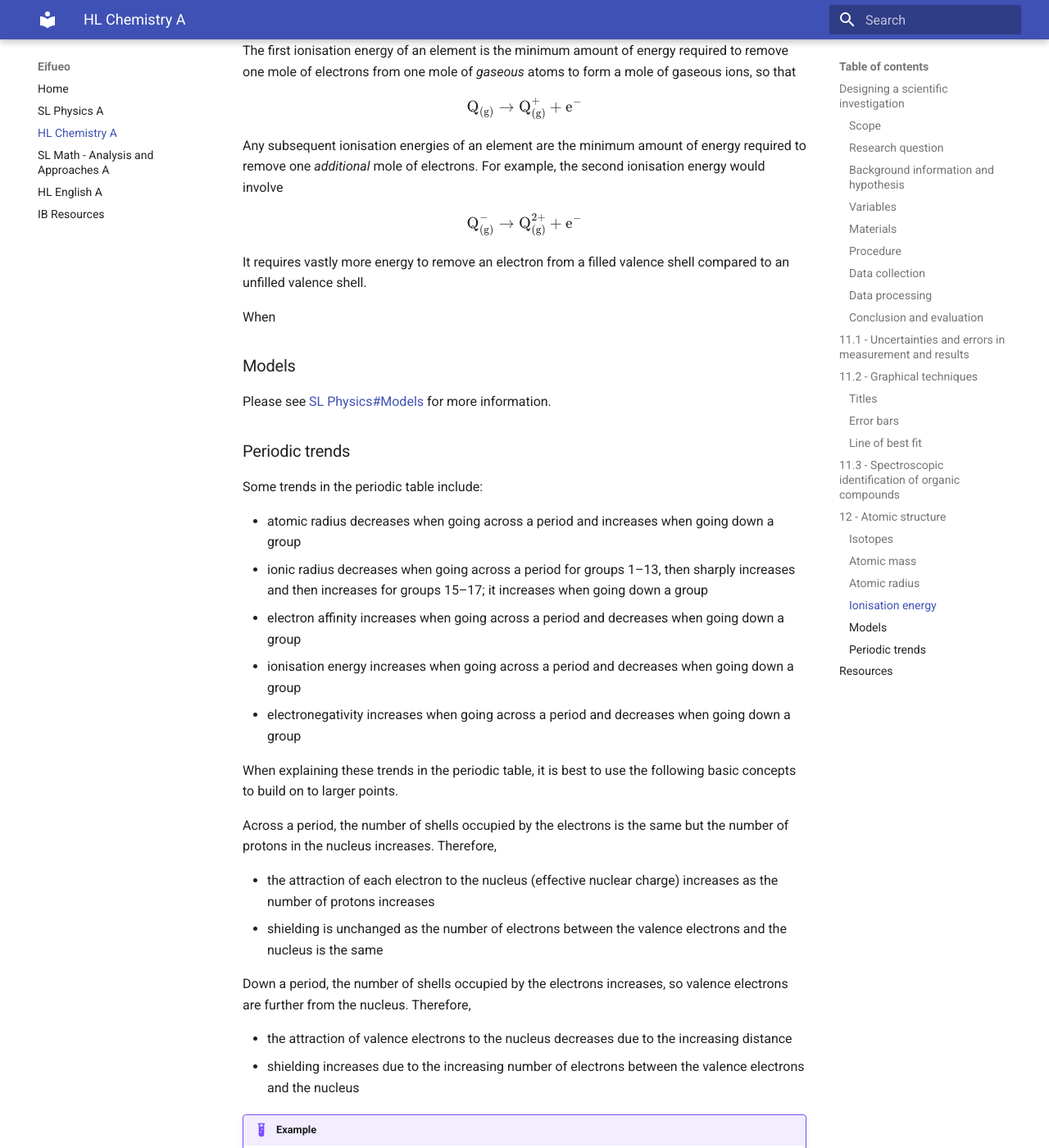
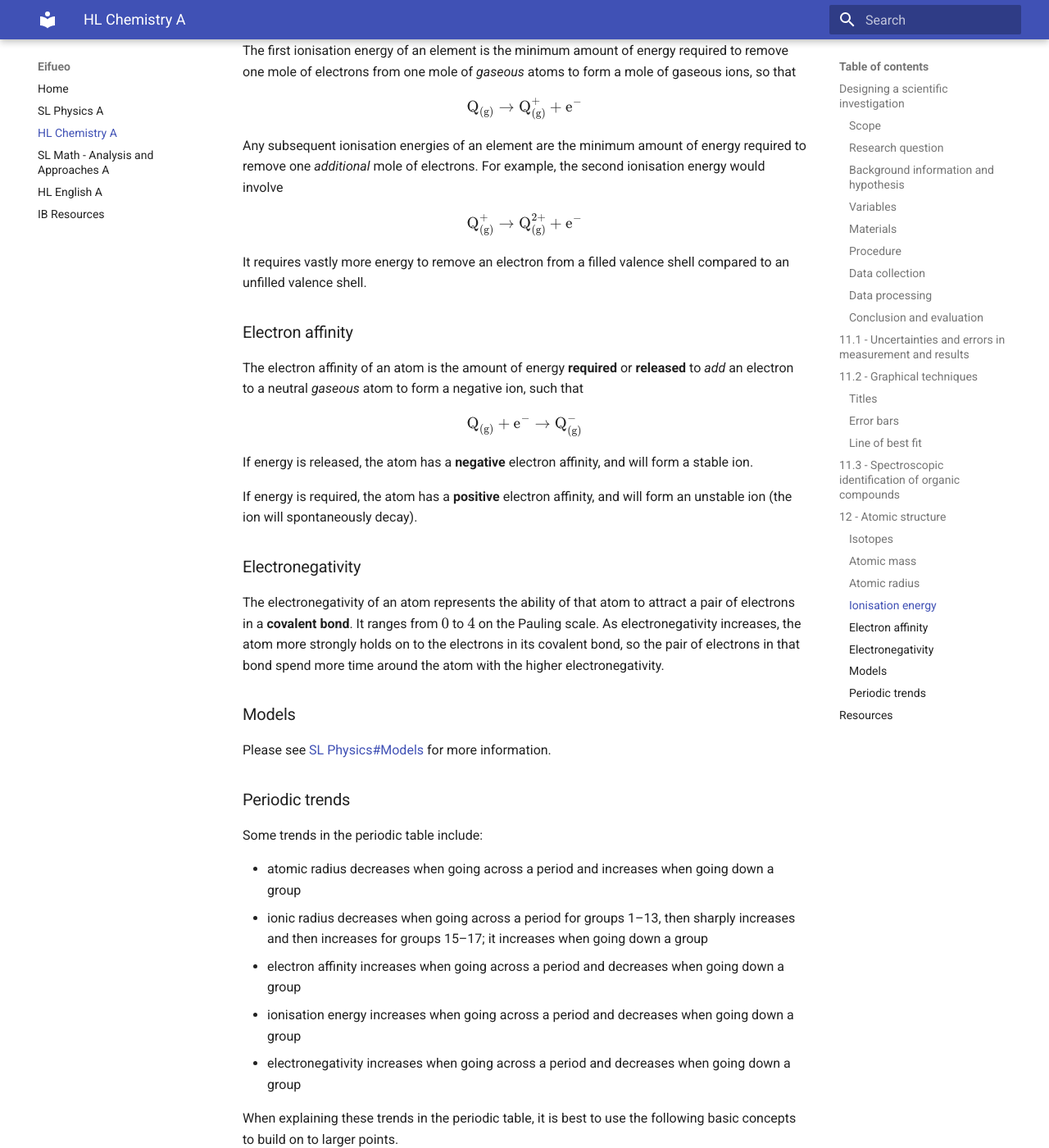
Before and after one commit to potatoeggy/eifueo, an MkDocs documentation site: the page built from docs/sch3uz.md, in a window 1280 px wide and 1400 px high, scrolled down 5570 px. Shown: the whole window at 82% size. Built offline with MkDocs 1.6.1 and Material for MkDocs 9.7.7, drawn with Linux system fonts in a browser that asks for light colours; formulas are drawn with MathJax 3.

Commit message:
chem: add electron affinity and electronegativity

```diff
--- a/docs/sch3uz.md
+++ b/docs/sch3uz.md
@@ -163,11 +163,22 @@ The first ionisation energy of an element is the minimum amount of energy requir
 $$\text{Q}_\text{(g)} \rightarrow \text{Q}_\text{(g)}^+ + \text{e}^-$$
 
 Any subsequent ionisation energies of an element are the minimum amount of energy required to remove one *additional* mole of electrons. For example, the second ionisation energy would involve
-$$\text{Q}_\text{(g)}^- \rightarrow \text{Q}_\text{(g)}^{2+} + \text{e}^-$$
+$$\text{Q}_\text{(g)}^+ \rightarrow \text{Q}_\text{(g)}^{2+} + \text{e}^-$$
 
 It requires vastly more energy to remove an electron from a filled valence shell compared to an unfilled valence shell.
 
-When
+### Electron affinity
+
+The electron affinity of an atom is the amount of energy **required** or **released** to *add* an electron to a neutral *gaseous* atom to form a negative ion, such that
+$$\text{Q}_\text{(g)} + \text{e}^- \rightarrow \text{Q}^-_\text{(g)}$$
+
+If energy is released, the atom has a **negative** electron affinity, and will form a stable ion.
+
+If energy is required, the atom has a **positive** electron affinity, and will form an unstable ion (the ion will spontaneously decay).
+
+### Electronegativity
+
+The electronegativity of an atom represents the ability of that atom to attract a pair of electrons in a **covalent bond**. It ranges from $0$ to $4$ on the Pauling scale. As electronegativity increases, the atom more strongly holds on to the electrons in its covalent bond, so the pair of electrons in that bond spend more time around the atom with the higher electronegativity.
 
 ### Models
 
```
